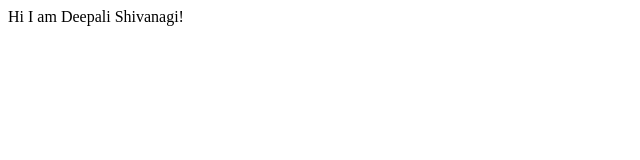
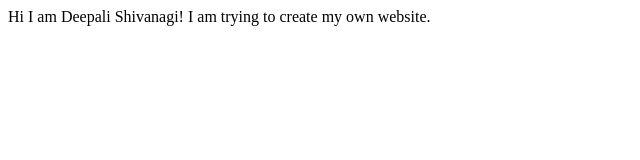
Before and after one commit to deepalishivanagi/First-repo-site, a plain HTML site: page index.html in a window 1280 px wide. Shown: the whole page, without its empty margins (0-640 px from the left). Drawn offline with Linux system fonts and the light colour scheme.

Commit message:
docs: added text

```diff
--- a/index.html
+++ b/index.html
@@ -4,9 +4,11 @@
     <meta charset="UTF-8">
     <meta http-equiv="X-UA-Compatible" content="IE=edge">
     <meta name="viewport" content="width=device-width, initial-scale=1.0">
-    <title>Document</title>
+    <title>Deepasite</title>
 </head>
 <body>
     Hi I am Deepali Shivanagi!
+
+    I am trying to create my own website.
 </body>
 </html>
```
